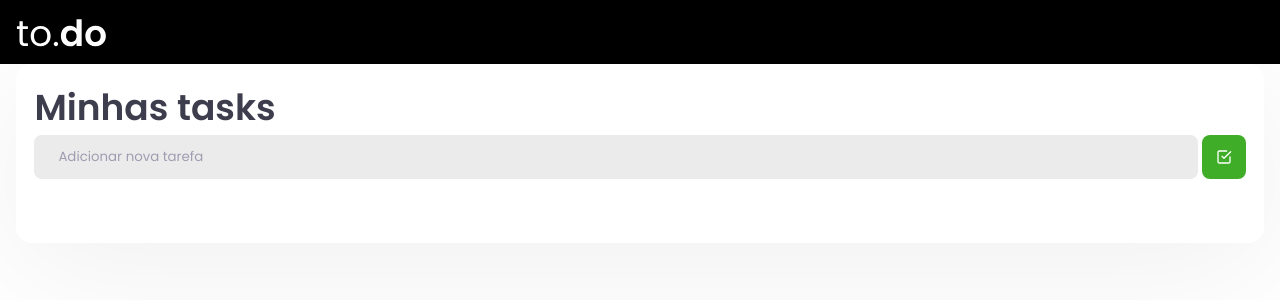
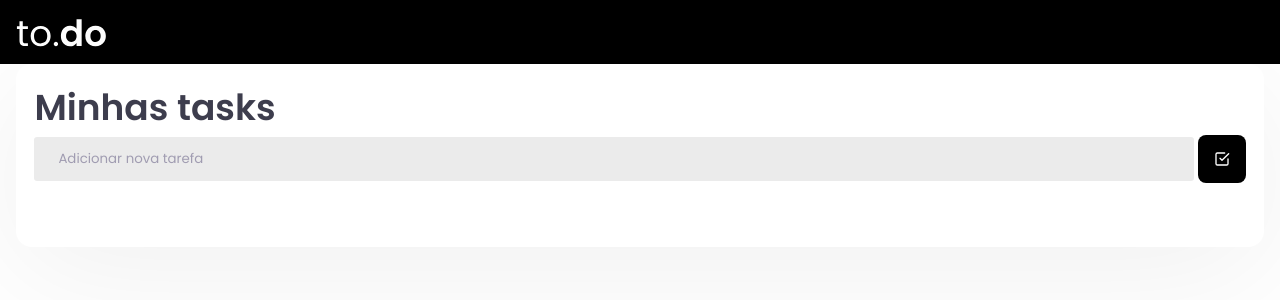
Before and after one commit to diegoferreirapinto/rocketseat-ignite-template, a React app: page / in a window 1280 px wide. Shown: the top 300 px of the page. Built offline with nearby package versions, Linux system fonts and the light colour scheme.

Commit message:
Update tasklisk.scss

```diff
--- a/src/styles/tasklist.scss
+++ b/src/styles/tasklist.scss
@@ -30,7 +30,7 @@ section.task-list {
         border: 0;
         color: var(--text);
         padding: 0.75rem 1.5rem;
-        border-radius: 0.5rem;
+        border-radius: 0.2rem;
 
         &::placeholder {
           color: var(--text-light)
@@ -41,17 +41,17 @@ section.task-list {
         font-weight: 600;
         border-radius: 8px;
         border: 0;
-        background: var(--green);
+        background: var(--black);
         color: #fff;
         display: flex;
         flex-direction: row;
         align-items: center;
 
-        padding: 14px;
-        transition: filter 0.2s;
+        padding: 1rem;
+        transition: filter 0.15s;
 
         &:hover {
-          filter: brightness(0.95);
+          filter: brightness(0.3);
         }
       }
     }
@@ -69,6 +69,12 @@ section.task-list {
         align-items: center;
         border-bottom: 1px solid #EBEBEB;
         padding: 1rem 0;
+
+        transition: background-color 0.3s;
+
+        &:hover{
+          background-color : #EBEBEB;
+        }
 
         div {
           display: flex;
@@ -103,7 +109,7 @@ section.task-list {
 
               &:checked {
                 & ~ .checkmark {
-                  background-color: var(--blue);
+                  background-color: var(--black);
                 }
 
                 & ~ .checkmark:after {
@@ -120,6 +126,7 @@ section.task-list {
               height: 1rem;
               background-color: var(--background);
               border-radius: 2px;
+              border: 1px solid;
 
               &:after {
                 content: "";
```
